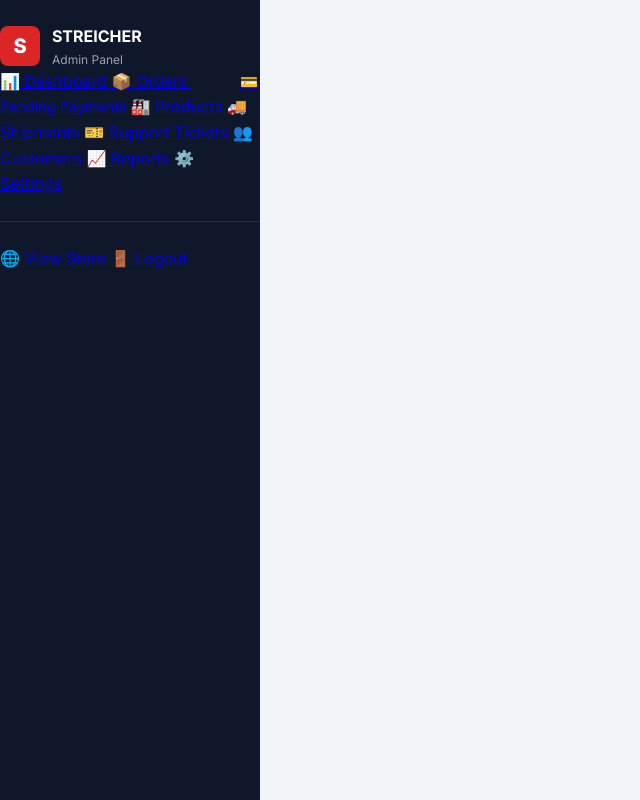
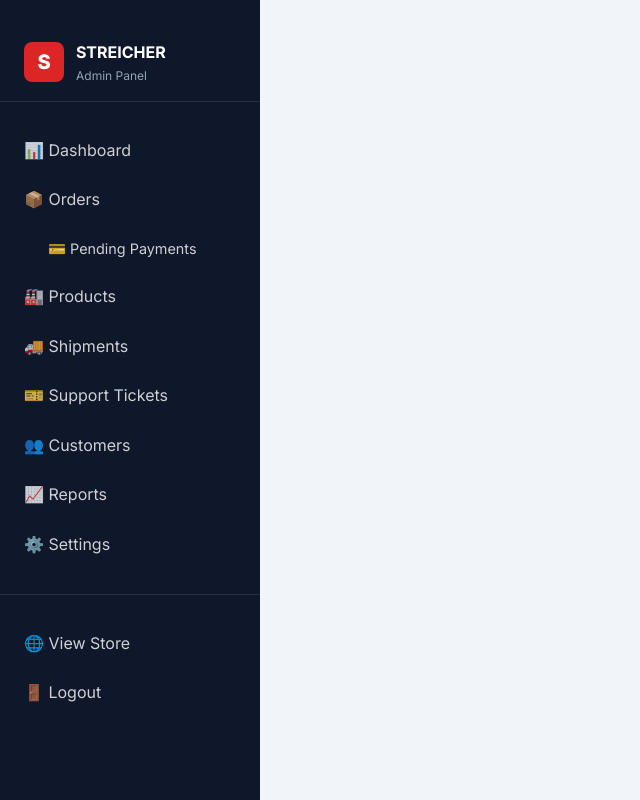
Before and after one commit to gonnyzalowski-crypto/food_service, a PHP site: page /catalog/templates/admin/layout.php in a window 1280 px wide. Shown: the whole page, without its empty margins (0-640 px from the left). Run offline with PHP 8.4, Linux system fonts and the light colour scheme.

Commit message:
Fix admin sidebar nav vertical layout

```diff
--- a/web/assets/styles.css
+++ b/web/assets/styles.css
@@ -1072,6 +1072,32 @@ body.admin-nav-open .admin-overlay {
   padding: 24px 0;
 }
 
+.admin-nav {
+  display: flex;
+  flex-direction: column;
+  padding: 16px 0;
+}
+
+.admin-nav a {
+  display: block;
+  padding: 12px 24px;
+  color: rgba(255,255,255,0.8);
+  text-decoration: none;
+  transition: background 0.2s, color 0.2s;
+}
+
+.admin-nav a:hover,
+.admin-nav a.active {
+  background: rgba(255,255,255,0.1);
+  color: white;
+}
+
+.admin-sidebar-header {
+  padding: 16px 24px;
+  border-bottom: 1px solid rgba(255,255,255,0.1);
+  margin-bottom: 8px;
+}
+
 .admin-content {
   background: var(--gray-100);
   padding: 32px;
```
